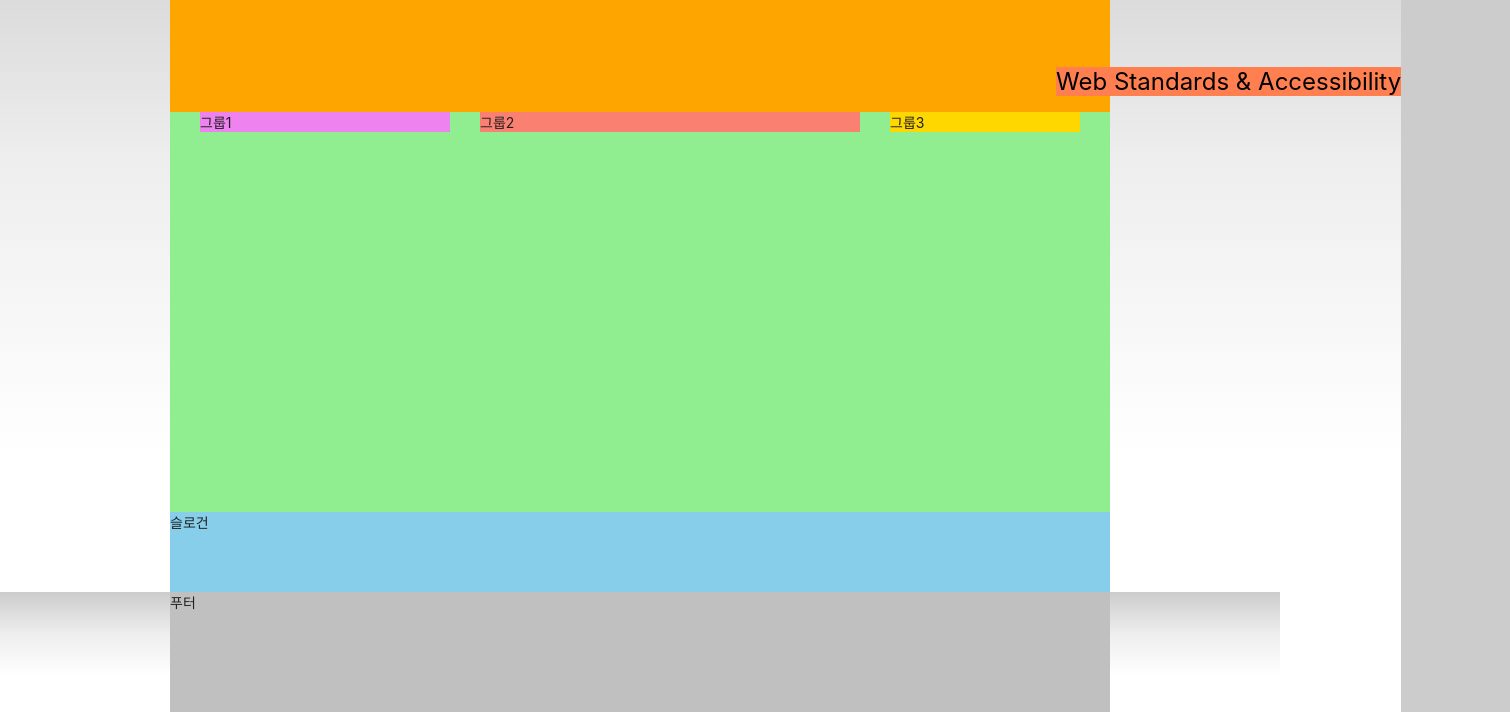
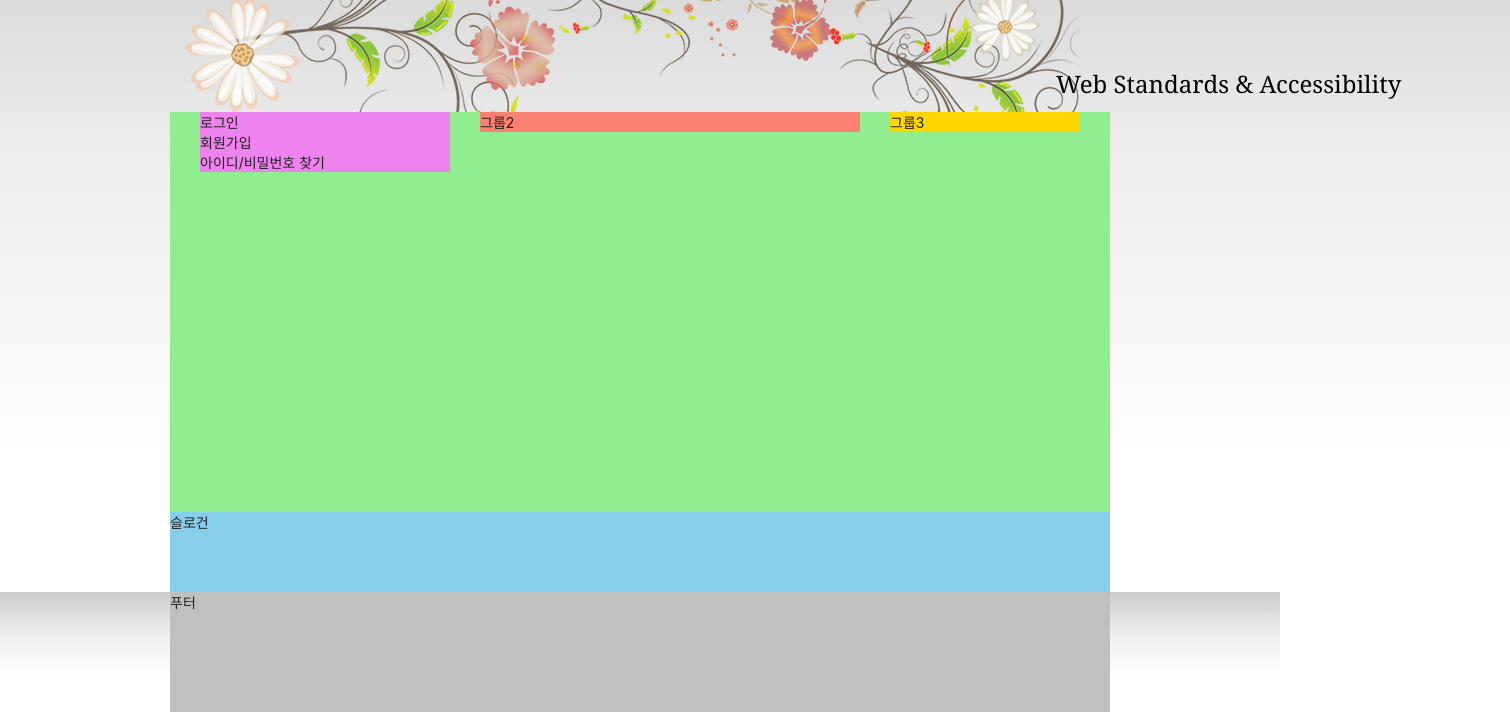
Before and after one commit to rodwnl/HTML5, a plain HTML site: page index.html in a window 1280 px wide. Shown: the part 135-847 px from the top of the page, 1510 px wide, since content can reach past the window. Drawn offline with Linux system fonts and the light colour scheme; files whose address does not match are found by name; a web font is replaced by a local one.

Commit message:
로그인 콘텐츠 일부 마크업 완료

```diff
--- a/index.html
+++ b/index.html
@@ -136,7 +136,16 @@
     </div>
   </div>
   <main class="main">
-    <div class="group group1">그룹1</div>
+    <div class="group group1">
+      <section class="login">
+        <h2 class="login-title">로그인</h2>
+        <form action="" class="login-form"></form>
+        <ul class="sign">
+          <li><a href="">회원가입</a></li>
+          <li><a href="">아이디/비밀번호 찾기</a></li>
+        </ul>
+      </section>
+    </div>
     <div class="group group2">그룹2</div>
     <div class="group group3">그룹3</div>
   </main>
--- a/styles/style.css
+++ b/styles/style.css
@@ -34,7 +34,16 @@ body {
     BlinkMacSystemFont, system-ui, Roboto, "Helvetica Neue", "Segoe UI",
     "Apple SD Gothic Neo", "Noto Sans KR", "Malgun Gothic", "Apple Color Emoji",
     "Segoe UI Emoji", "Segoe UI Symbol", sans-serif;
-}
+    background-color: #ccc;
+    background-image: url("./images/bg_flower.png"),
+      linear-gradient(to bottom, #ccc 0%, #eee 35%, #fff 70%, #fff 100%);
+    background-repeat: no-repeat, repeat; /*linear-gradient는 repeat*/
+    background-position: 50% 0;
+
+    /* 위의 코드를 밑의 이렇게 표현 가능 */
+    /* background: url("./images/bg_flower.png") no repeat 50% 0,
+    #ccc linear-gradient(to bottom, #ccc 0%, #eee 35%, #fff 70%, #fff 100%) repeat 0 0; */
+  }
 /* 레이아웃 */
 .header,
 .visual,
@@ -46,7 +55,7 @@ body {
 }
 /* 헤더 */
 .header {
-  background: #fff;
+  /* background: #fff; */
   padding: 0 30px;
   border-radius: 0 0 15px 15px;
   position: relative;
@@ -198,18 +207,50 @@ body {
   }
 }
 
+@keyframes fadeEffect{
+  0%{ opacity: 1; }
+  50%{ opacity: 0; }
+  100%{ opacity: 1; }
+}
+
 .visual {
-  background: orange;
   height: 120px;
+  position: relative;
+}
+
+.visual::before, .visual::after{
+  content: "";
+  position: absolute;
+  width: 100%;
+  height: 100%;
+  top: 0;
+  left: 0;
+  animation-name: fadeEffect;
+  animation-duration: 4000ms;
+  animation-iteration-count: infinite;
+  animation-direction: alternate;
 }
 
 .visual-text{
-  background-color: coral;
+  font-family: Georgia, 'Times New Roman', Times, serif;
   animation-name: moveEffect;
   animation-duration: 2000ms;
   animation-fill-mode: forwards;
-  display: inline-block;
-  /* 혹은 position : absolute 도 가능  */
+  position: relative;
+  z-index: 1;
+  /* animation: moveEffect 400ms ease-in-out fowards; */
+  /* 혹은 position : absolute 도 가능.  */
+}
+
+.visual::before{
+  /* background: yellow; */
+  background: url("./images/ani_flower_01.png") no-repeat 0 -10px, url("./images/ani_flower_02.png") no-repeat 600px 0;
+}
+
+.visual::after{
+  /* background: yellow; */
+  background: url("./images/ani_flower_03.png") no-repeat 300px 0, url("./images/ani_flower_04.png") no-repeat 800px 0;
+  animation-delay: 2000ms;
 }
 
 /* 메인 */
```
